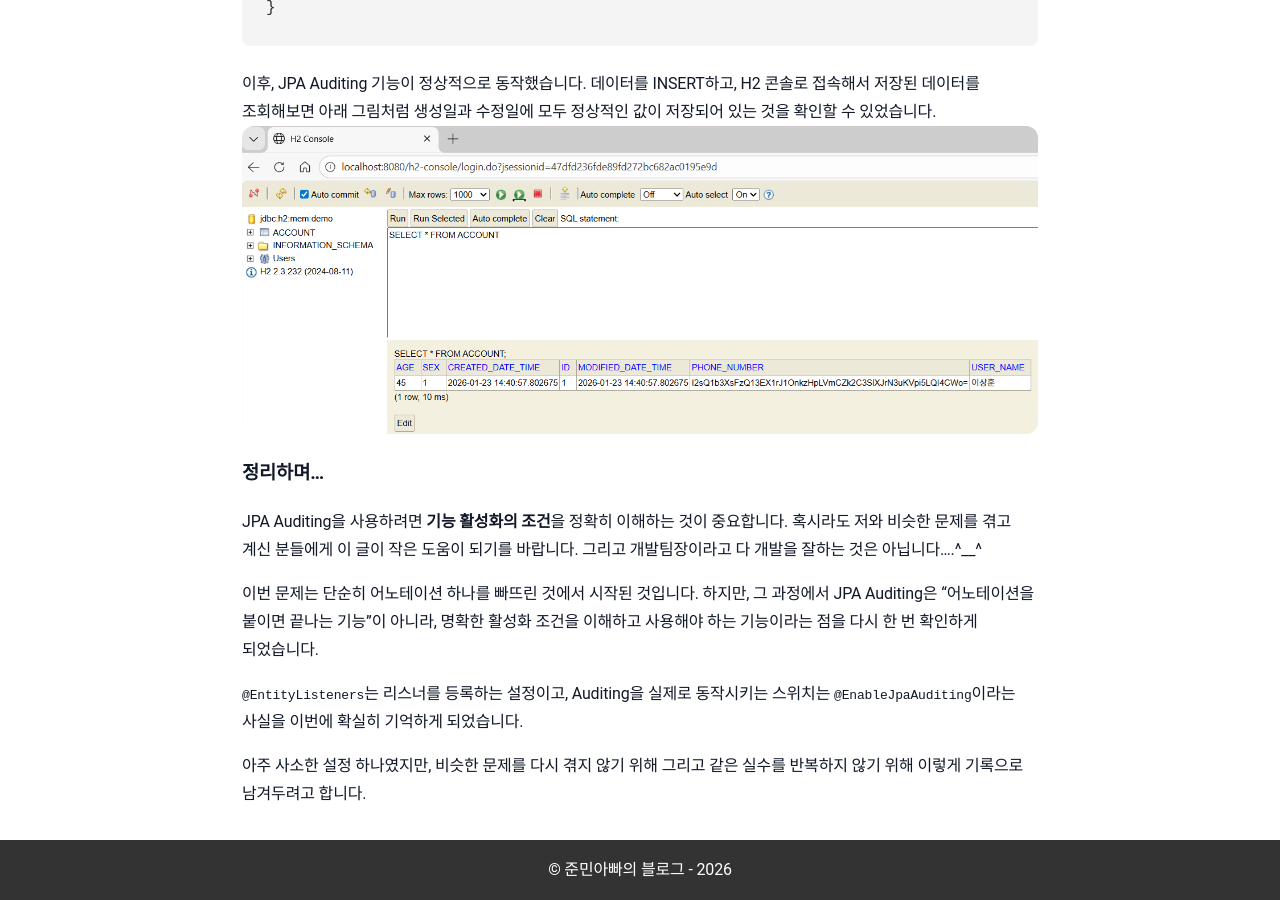
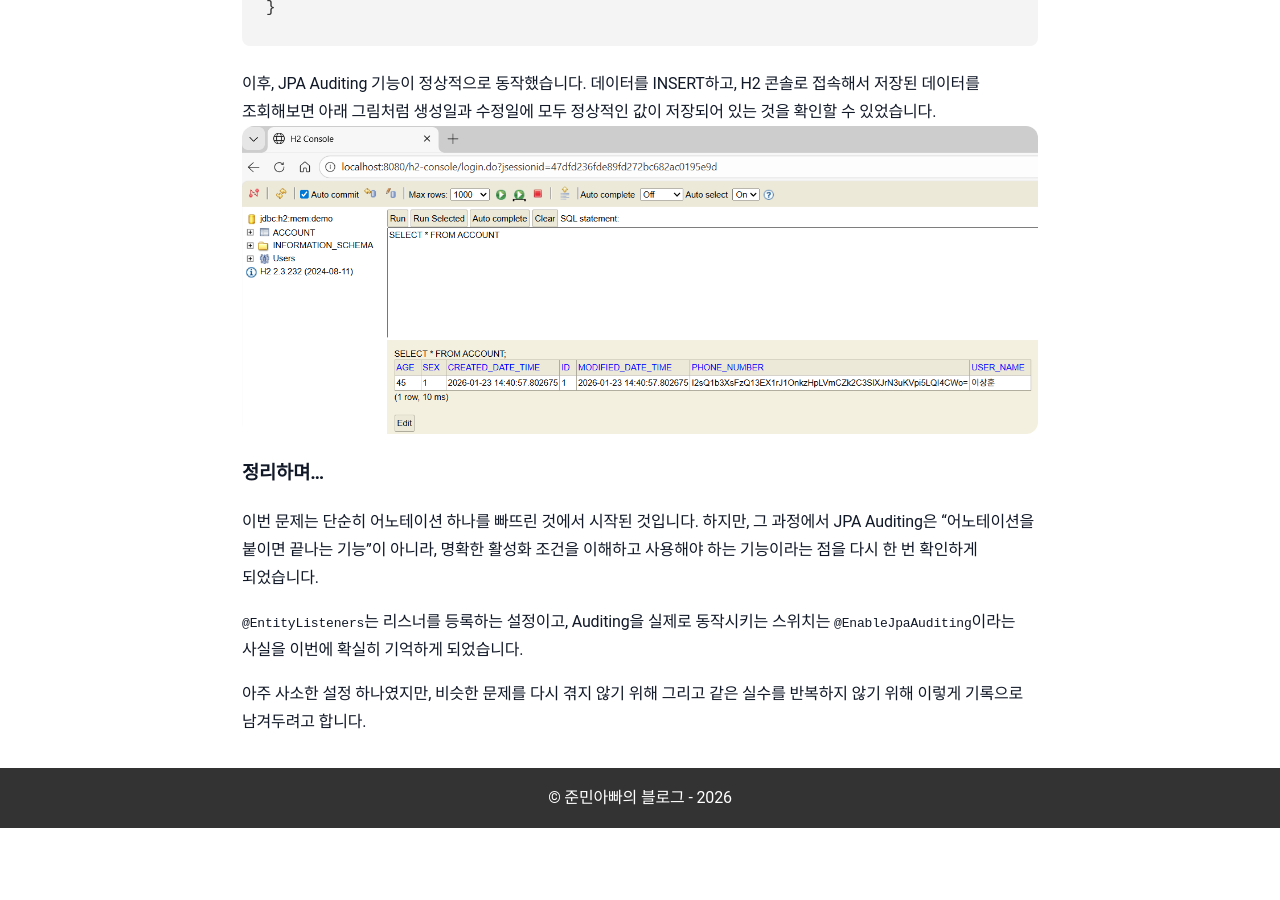
Before and after one commit to sanghoon-lee/sanghoon-lee.github.io, a Jekyll site: the page built from _posts/2026-01-21-JPAAuditing.md, in a window 1280 px wide and 900 px high, scrolled down 3394 px. Built offline with Jekyll 4.4.1, drawn with Linux system fonts in a browser that asks for light colours; nearby versions of some CDN libraries; comment, search, counter and statistics services are not loaded; after the commit the page ends 4222 px from its top, so only the background shows below that.

Commit message:
블로그 내용 수정 보완

```diff
--- a/_posts/2026-01-21-JPAAuditing.md
+++ b/_posts/2026-01-21-JPAAuditing.md
@@ -110,8 +110,6 @@ public class Application {
 
 ### 정리하며...
 
-JPA Auditing을 사용하려면 **기능 활성화의 조건**을 정확히 이해하는 것이 중요합니다. 혹시라도 저와 비슷한 문제를 겪고 계신 분들에게 이 글이 작은 도움이 되기를 바랍니다. 그리고 개발팀장이라고 다 개발을 잘하는 것은 아닙니다....^__^
-
 이번 문제는 단순히 어노테이션 하나를 빠뜨린 것에서 시작된 것입니다. 하지만, 그 과정에서 JPA Auditing은 “어노테이션을 붙이면 끝나는 기능”이 아니라, 명확한 활성화 조건을 이해하고 사용해야 하는 기능이라는 점을 다시 한 번 확인하게 되었습니다.
 
 `@EntityListeners`는 리스너를 등록하는 설정이고, Auditing을 실제로 동작시키는 스위치는 `@EnableJpaAuditing`이라는 사실을 이번에 확실히 기억하게 되었습니다.
```
